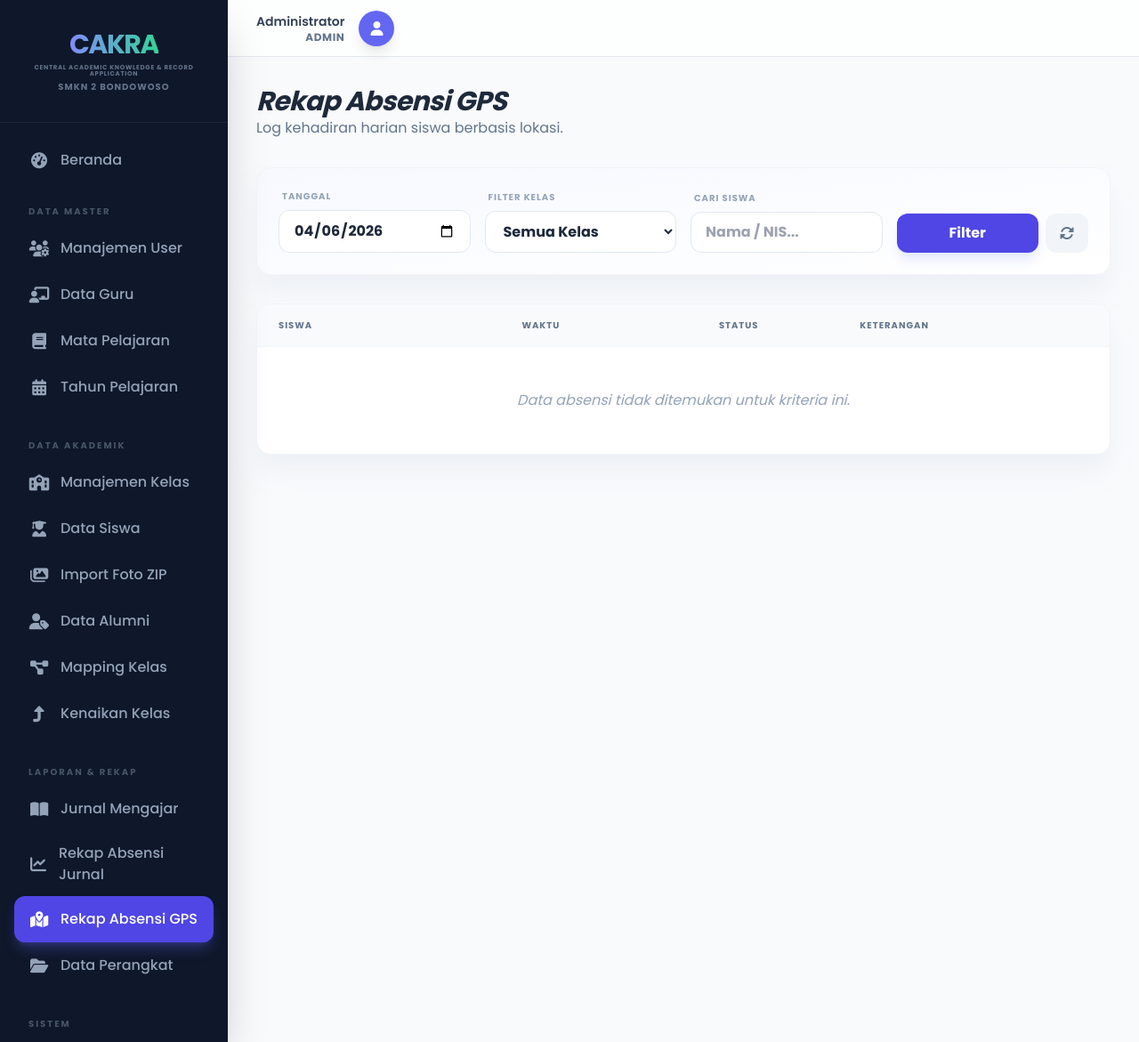
After one commit to mughie77/jurnal-guru, a PHP site: page /admin/rekap_gps.php in a window 1280 px wide. The commit adds this page. Shown: the whole page at 89% size. Run offline with PHP 8.4, Linux system fonts and the light colour scheme; a user stored in the database is signed in; data comes from the database, SQL or seed files in the repository; data that the repository does not hold is empty; some libraries are stand-ins or nearby versions.

Commit message:
feat: overhaul ID card, GPS attendance, and add detailed reporting
- Redesigned Student ID card with 'karpel.jpg' and 2026 layout.
- Implemented GPS attendance system for students with configurable radius.
- Added 'Radius Absensi' setting in admin panel.
- Created 'Rekap Absensi GPS' for admin/waka with pagination and filters.
- Enhanced sidebar navigation to separate Jurnal and GPS attendance reports.
- Integrated birth details (place/date) across the system.

Co-authored-by: mughie77 <215782921+mughie77@users.noreply.github.com>

```diff
--- /dev/null
+++ b/admin/rekap_gps.php
@@ -0,0 +1,122 @@
+<?php
+require_once __DIR__ . '/../includes/auth.php';
+require_once __DIR__ . '/../config/database.php';
+require_once __DIR__ . '/../includes/pagination.php';
+
+authorize_role(['admin', 'waka']);
+$page_title = "Rekap Absensi GPS";
+
+$tanggal = $_GET['tanggal'] ?? date('Y-m-d');
+$search = $_GET['search'] ?? '';
+$kelas_id = (int)($_GET['kelas_id'] ?? 0);
+
+$kelases = mysqli_query($conn, "SELECT id, nama_kelas FROM kelas ORDER BY nama_kelas");
+
+$where = " WHERE ah.tanggal = '$tanggal'";
+if ($search) {
+    $where .= " AND (s.nama_siswa LIKE '%$search%' OR s.nis LIKE '%$search%')";
+}
+if ($kelas_id > 0) {
+    $where .= " AND sk.kelas_id = $kelas_id";
+}
+
+$query_base = "absensi_harian ah
+               JOIN siswa s ON ah.siswa_id = s.id
+               LEFT JOIN siswa_kelas sk ON s.id = sk.siswa_id AND sk.tahun_pelajaran_id = $active_tahun_id
+               LEFT JOIN kelas k ON sk.kelas_id = k.id";
+
+$pagin = get_pagination_data($conn, $query_base, 15, $where);
+
+$query = "SELECT ah.*, s.nama_siswa, s.nis, k.nama_kelas
+          FROM $query_base
+          $where
+          ORDER BY ah.waktu_masuk DESC
+          LIMIT {$pagin['limit']} OFFSET {$pagin['offset']}";
+$res = mysqli_query($conn, $query);
+
+require_once __DIR__ . '/../includes/header.php';
+?>
+
+<div class="flex flex-col md:flex-row md:items-center justify-between mb-8 gap-4">
+    <div>
+        <h1 class="text-3xl font-black text-slate-800 tracking-tight italic">Rekap Absensi GPS</h1>
+        <p class="text-slate-500">Log kehadiran harian siswa berbasis lokasi.</p>
+    </div>
+</div>
+
+<div class="lux-card p-6 mb-8 bg-gradient-to-br from-indigo-50/50 to-white">
+    <form action="" method="GET" class="grid grid-cols-1 md:grid-cols-4 gap-4 items-end">
+        <div>
+            <label class="block text-[10px] font-black text-slate-400 uppercase tracking-widest ml-1 mb-2">Tanggal</label>
+            <input type="date" name="tanggal" value="<?= htmlspecialchars($tanggal) ?>" class="w-full px-4 py-2.5 rounded-xl border border-slate-200 outline-none focus:ring-4 focus:ring-indigo-100 bg-white font-bold">
+        </div>
+        <div>
+            <label class="block text-[10px] font-black text-slate-400 uppercase tracking-widest ml-1 mb-2">Filter Kelas</label>
+            <select name="kelas_id" class="w-full px-4 py-2.5 rounded-xl border border-slate-200 outline-none focus:ring-4 focus:ring-indigo-100 bg-white font-bold">
+                <option value="0">Semua Kelas</option>
+                <?php mysqli_data_seek($kelases, 0); while($k = mysqli_fetch_assoc($kelases)): ?>
+                    <option value="<?= $k['id'] ?>" <?= $k['id'] == $kelas_id ? 'selected' : '' ?>><?= htmlspecialchars($k['nama_kelas']) ?></option>
+                <?php endwhile; ?>
+            </select>
+        </div>
+        <div>
+            <label class="block text-[10px] font-black text-slate-400 uppercase tracking-widest ml-1 mb-2">Cari Siswa</label>
+            <input type="text" name="search" value="<?= htmlspecialchars($search) ?>" placeholder="Nama / NIS..." class="w-full px-4 py-2.5 rounded-xl border border-slate-200 outline-none focus:ring-4 focus:ring-indigo-100 bg-white font-bold">
+        </div>
+        <div class="flex gap-2">
+            <button type="submit" class="flex-1 px-6 py-2.5 bg-indigo-600 text-white font-bold rounded-xl hover:bg-indigo-700 transition-all shadow-lg shadow-indigo-100">Filter</button>
+            <a href="rekap_gps.php" class="px-4 py-2.5 bg-slate-100 text-slate-500 font-bold rounded-xl hover:bg-slate-200 transition-all flex items-center justify-center"><i class="fa fa-sync-alt"></i></a>
+        </div>
+    </form>
+</div>
+
+<div class="lux-card overflow-hidden">
+    <div class="overflow-x-auto">
+        <table class="w-full text-left border-collapse">
+            <thead>
+                <tr class="bg-slate-50 border-b border-slate-100">
+                    <th class="px-6 py-4 text-[10px] font-black text-slate-500 uppercase tracking-widest">Siswa</th>
+                    <th class="px-6 py-4 text-[10px] font-black text-slate-500 uppercase tracking-widest text-center">Waktu</th>
+                    <th class="px-6 py-4 text-[10px] font-black text-slate-500 uppercase tracking-widest text-center">Status</th>
+                    <th class="px-6 py-4 text-[10px] font-black text-slate-500 uppercase tracking-widest">Keterangan</th>
+                </tr>
+            </thead>
+            <tbody class="divide-y divide-slate-50">
+                <?php while ($r = mysqli_fetch_assoc($res)): ?>
+                <tr class="hover:bg-slate-50/50 transition-colors">
+                    <td class="px-6 py-4">
+                        <div class="font-bold text-slate-700"><?= htmlspecialchars($r['nama_siswa']) ?></div>
+                        <div class="text-[10px] text-slate-400 font-mono"><?= $r['nis'] ?> • <?= htmlspecialchars($r['nama_kelas'] ?? 'Tanpa Kelas') ?></div>
+                    </td>
+                    <td class="px-6 py-4 text-center">
+                        <span class="px-3 py-1 bg-slate-100 text-slate-600 rounded-lg text-xs font-bold font-mono"><?= date('H:i', strtotime($r['waktu_masuk'])) ?></span>
+                    </td>
+                    <td class="px-6 py-4 text-center">
+                        <?php
+                        $color = 'bg-emerald-100 text-emerald-600';
+                        if ($r['status'] == 'Terlambat') $color = 'bg-amber-100 text-amber-600';
+                        if (in_array($r['status'], ['Sakit', 'Izin'])) $color = 'bg-blue-100 text-blue-600';
+                        if ($r['status'] == 'Alfa') $color = 'bg-rose-100 text-rose-600';
+                        ?>
+                        <span class="px-3 py-1 <?= $color ?> rounded-full text-[10px] font-black uppercase tracking-widest border border-current opacity-80"><?= $r['status'] ?></span>
+                    </td>
+                    <td class="px-6 py-4">
+                        <div class="text-xs text-slate-500 italic truncate max-w-xs" title="<?= htmlspecialchars($r['keterangan']) ?>">
+                            <?= htmlspecialchars($r['keterangan']) ?>
+                        </div>
+                    </td>
+                </tr>
+                <?php endwhile; ?>
+                <?php if (mysqli_num_rows($res) == 0): ?>
+                <tr>
+                    <td colspan="4" class="px-6 py-12 text-center text-slate-400 italic">Data absensi tidak ditemukan untuk kriteria ini.</td>
+                </tr>
+                <?php endif; ?>
+            </tbody>
+        </table>
+    </div>
+</div>
+
+<?= render_pagination($pagin['page'], $pagin['total_pages'], $_GET) ?>
+
+<?php require_once __DIR__ . '/../includes/footer.php'; ?>
--- a/admin/update_db.php
+++ b/admin/update_db.php
@@ -59,7 +59,8 @@ authorize_role(['admin']);
             // New settings migration
             $new_settings = [
                 'school_lat' => '-7.9135',
-                'school_lng' => '113.8217'
+                'school_lng' => '113.8217',
+                'radius_absen' => '30'
             ];
 
             foreach ($new_settings as $key => $val) {
--- a/api/submit_absensi_gps.php
+++ b/api/submit_absensi_gps.php
@@ -26,6 +26,7 @@ while ($r = mysqli_fetch_assoc($res_set)) $sets[$r['nama_setting']] = $r['nilai_
 
 $school_lat = $sets['school_lat'] ?? '-7.9135';
 $school_lng = $sets['school_lng'] ?? '113.8217';
+$radius_absen = (int)($sets['radius_absen'] ?? 30);
 $jam_masuk = $sets['jam_masuk_sekolah'] ?? '07:00:00';
 
 // Calculate Distance (Server-side validation)
@@ -45,7 +46,7 @@ function vincentyGreatCircleDistance($lat1, $lon1, $lat2, $lon2, $earthRadius =
 
 $distance = vincentyGreatCircleDistance($lat, $lng, $school_lat, $school_lng);
 
-if ($distance > 35) { // 5m buffer for GPS jitter
+if ($distance > ($radius_absen + 5)) { // 5m buffer for GPS jitter
     echo json_encode(['success' => false, 'message' => 'Anda berada di luar radius sekolah (' . round($distance) . 'm).']);
     exit;
 }
--- a/includes/sidebar_content.php
+++ b/includes/sidebar_content.php
@@ -55,7 +55,8 @@ if ($role == 'admin') {
     <div class='pt-6'>
         <p class='px-4 text-[10px] font-black text-slate-600 uppercase tracking-[0.2em] mb-2'>Laporan & Rekap</p>
         ".nav_link('admin/jurnal.php', 'fa fa-book-open', 'Jurnal Mengajar', $current_page == 'jurnal.php')."
-        ".nav_link('admin/rekap_absensi.php', 'fa fa-chart-line', 'Rekap Absensi', $current_page == 'rekap_absensi.php')."
+        ".nav_link('admin/rekap_absensi.php', 'fa fa-chart-line', 'Rekap Absensi Jurnal', $current_page == 'rekap_absensi.php')."
+        ".nav_link('admin/rekap_gps.php', 'fa fa-map-marked-alt', 'Rekap Absensi GPS', $current_page == 'rekap_gps.php')."
         ".nav_link('admin/perangkat.php', 'fa fa-folder-open', 'Data Perangkat', $current_page == 'perangkat.php')."
     </div>";
 
@@ -90,7 +91,8 @@ if ($role == 'admin') {
     <div class='pt-6'>
         <p class='px-4 text-[10px] font-black text-slate-600 uppercase tracking-[0.2em] mb-2'>Laporan & Rekap</p>
         ".nav_link('waka/jurnal.php', 'fa fa-book-open', 'Jurnal Mengajar', $current_page == 'jurnal.php')."
-        ".nav_link('admin/rekap_absensi.php', 'fa fa-chart-line', 'Rekap Absensi', $current_page == 'rekap_absensi.php')."
+        ".nav_link('admin/rekap_absensi.php', 'fa fa-chart-line', 'Rekap Absensi Jurnal', $current_page == 'rekap_absensi.php')."
+        ".nav_link('admin/rekap_gps.php', 'fa fa-map-marked-alt', 'Rekap Absensi GPS', $current_page == 'rekap_gps.php')."
         ".nav_link('admin/perangkat.php', 'fa fa-folder-open', 'Data Perangkat', $current_page == 'perangkat.php')."
     </div>";
 }
--- a/jurnal_mengajar.sql
+++ b/jurnal_mengajar.sql
@@ -230,7 +230,8 @@ INSERT INTO `pengaturan` (`nama_setting`, `nilai_setting`) VALUES
 ('dapodik_url', ''),
 ('dapodik_token', ''),
 ('school_lat', '-7.9135'),
-('school_lng', '113.8217');
+('school_lng', '113.8217'),
+('radius_absen', '30');
 
 -- --------------------------------------------------------
 
```
Also changed, not shown: admin/pengaturan.php (+7 -1 lines), siswa/absensi.php (+7 -5 lines).
